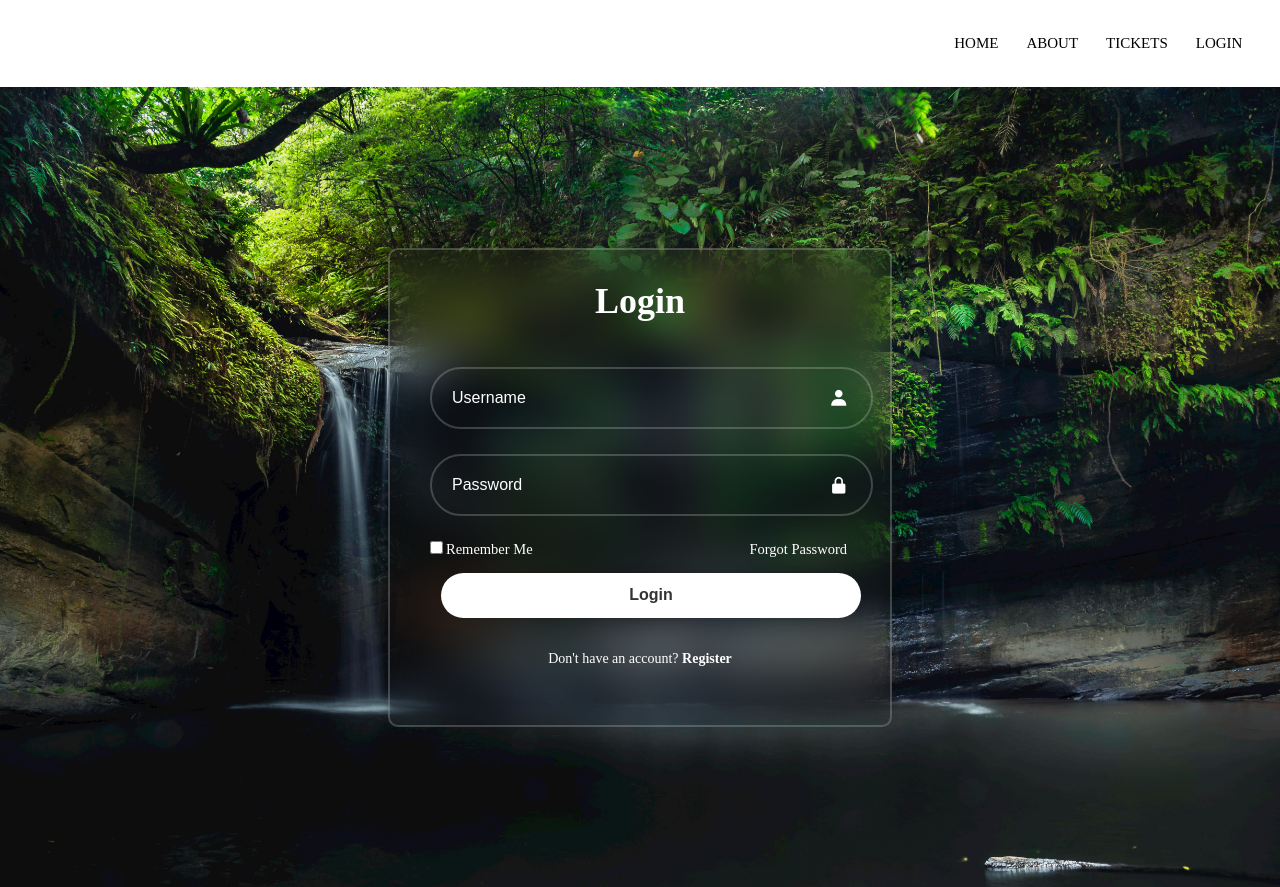
After one commit to akren20/Zoo-DB-Project, a PHP site: page /login.html in a window 1280 px wide. The commit adds this page. Run offline with PHP 8.4, Linux system fonts and the light colour scheme; some libraries are stand-ins or nearby versions.

Commit message:
Updated Web Files

```diff
--- a/Website-Files/about.html
+++ b/Website-Files/about.html
@@ -1,7 +1,8 @@
 <!DOCTYPE html>
 <html lang="en">
 <head>
-    <meta name="viewport" content="width=device-width, initial-scale=1.0">
+    <meta charset='utf-8'>
+    <meta name='viewport' content='width=device-width, initial-scale=1, shrink-to-fit=no'>
     <title>About Us</title>
     <link rel="stylesheet" href="style.css">
     <link rel="stylesheet" href="https://stackpath.boostrapcdn.com/font-awesome/4.7.0/css/font-awesome.min.css">
@@ -20,8 +21,7 @@
                 <li><a href="index.html">HOME</a></li>
                 <li><a href="about.html">ABOUT</a></li>
                 <li><a href="tickets.html">TICKETS</a></li>
-                <li><a href="membership.html">MEMBERSHIP</a></li>
-                <li><a href="contact.html">CONTACT</a></li>
+                <li><a href="login.html">LOGIN</a></li>
             </ul>
         </div>
         <!--i class="fa fa-bars" onclick="showMenu()"></i>  <--three bars-->
--- /dev/null
+++ b/Website-Files/back.css
@@ -0,0 +1,4 @@
+*{
+    margin: 0;
+    padding: 0;
+}
--- /dev/null
+++ b/Website-Files/login.html
@@ -0,0 +1,67 @@
+<!DOCTYPE html>
+<html lang="en">
+<head>
+    <meta charset='utf-8'>
+    <meta name='viewport' content='width=device-width, initial-scale=1, shrink-to-fit=no'>
+    <title>Login</title>
+    <link rel="stylesheet" href="style.css">
+    <link rel="stylesheet" href="https://stackpath.boostrapcdn.com/font-awesome/4.7.0/css/font-awesome.min.css">
+    <link rel="stylesheet" href='https://unpkg.com/boxicons@2.1.4/css/boxicons.min.css'>
+
+</head>
+
+
+<body>
+<section class="about">
+    <nav>
+        <!--<a href="index.html"><img src="C:/Users/ari_a/OneDrive/Documents/School Work/Code/Databases/Zoo_DB/Zoo-DB-Project/Website/logo.png" alt="Logo"></a>-->
+        <div class="aboutnav-links" id="navLinks">
+            <!--i class="fa fa-times" onclick="hideMenu()"></i> --X sign-->
+            <ul>
+                <li><a href="index.html">HOME</a></li>
+                <li><a href="about.html">ABOUT</a></li>
+                <li><a href="tickets.html">TICKETS</a></li>
+                <li><a href="login.html">LOGIN</a></li>
+            </ul>
+        </div>
+        <!--i class="fa fa-bars" onclick="showMenu()"></i>  <--three bars-->
+    </nav>
+<section>
+
+<section class="loginpg">
+<section class = "loginpg-body">
+    <div class="wrapper">
+        <form action="">
+            <h1>Login</h1>
+            <div class="input-box">
+                <input type="text" placeholder="Username"
+                required>
+                <i class='bx bxs-user'></i>
+            </div>
+
+            <div class="input-box">
+                <input type="password" placeholder="Password" required>
+                <i class='bx bxs-lock-alt'></i>
+            </div>
+
+            <div class="remember-forgot">
+                <label><input type = "checkbox">Remember Me</label>
+                <a href="#">Forgot Password</a>
+            </div>
+
+            <button type="submit" class="btn">Login</button>
+
+            <div class="register-link">
+                <p>Don't have an account? <a href="#" onclick="redirectToRegister()">Register</a></p>
+            </div>
+
+            <script>
+                function redirectToRegister() {
+                    window.location.href = "register.html";
+                }
+            </script>
+            </div>
+        </form>
+
+    </div>
+</section>
--- a/Website-Files/style.css
+++ b/Website-Files/style.css
@@ -272,10 +272,19 @@ h3{
     padding-top: 5px;
     padding-bottom: 5px;
     font-size: 20px;
+    color: #777;
 }
 
 .aboutpg-spacer {
     margin-bottom: 30px;
+    flex-basis: 31%;
+    background: rgb(232,244,234);
+    border-radius: 10px;
+    margin-bottom: 5%;
+    padding: 20px 12px;
+    box-sizing: border-box;
+    transition: 0.5s;
+    box-shadow: 0 0 20px 0px rgba(232,244,234, 0.2);
 }
 
 /*<!---Tickets Webpage---->*/
@@ -372,10 +381,172 @@ h3{
 }
 
 
-/*<!-- Membership Webpage-->*/
+/*<!-- Tickets Webpage-->*/
 
 
 
 
 
-/*<!-- Contact Webpage-->*/
+/*<!-- Login Webpage-->*/
+
+.loginpg {
+    margin: 0;
+    padding: 0;
+    box-sizing: border-box;
+    font-family: "Times New Roman", serif;
+}
+
+.loginpg-body {
+    display: flex;
+    justify-content: center;
+    align-items: center;
+    min-height: 100vh;
+    background: url("pushed_waterfall.jpg") no-repeat;
+    background-size: cover;
+    background-position: center;
+}
+
+.loginpg-body p {
+    color: white ;
+    margin-top: 15px;
+}
+
+.wrapper {
+    width: 420px;
+    background: transparent;
+    border: 2px solid rgba(255,255,255, .2);
+    backdrop-filter: blur(20px);
+    box-shadow: 0 0 10px rgba(0, 0, 0, 0.1);
+    color: white;
+    border-radius: 10px;
+    padding: 30px 40px;
+}
+
+.wrapper h1 {
+    font-size: 36px;
+    text-align: center;
+    font-style: serif;
+    margin-bottom: -50;
+}
+
+.wrapper .input-box {
+    position: relative;
+    width: 89%;
+    height: 25;
+    background: transparent;    /*username and password box colors*/
+    margin: 25px 0;
+}
+
+.input-box input {
+    width:  100%;
+    height: 100%;
+    background: transparent;
+    border: none;
+    outline: none;
+    border: 2px solid rgba(255,255,255, .2);
+    border-radius: 40px;
+    font-size: 16px;
+    color: white;
+    padding: 20px 45px 20px 20px;
+    font-weight: 300;
+
+}
+
+.input-box input::placeholder {
+    color: white;
+}
+
+.input-box i {
+    position: absolute;
+    right: -45px;
+    top: 50%;
+    transform: translateY(-50%);
+    font-size: 20px;
+}
+
+.wrapper .remember-forgot {
+    display: flex;
+    justify-content: space-between;
+    font-size: 14.5px;
+    margin: -15px 0 15px;
+}
+
+.remember-forgot label input {
+    accent-color: white;
+    margin-right: 3px;
+    margin-top: 15px;
+}
+
+.remember-forgot a {
+    color: white;
+    text-decoration: none;
+    margin-right: 3px;
+    margin-top: 15px;
+}
+
+.remember-forgot a:hover {
+    text-decoration: underline;
+}
+
+.wrapper .btn {
+    width: 100%;
+    height: 45px;
+    background: white;
+    border: none;
+    outline: none;
+    border-radius: 40px;
+    box-shadow: 0 0 10px rgba(0,0,0,0.1);
+    cursor: pointer;
+    font-size: 16px;
+    color: #333;
+    font-weight: 600;
+    margin-left: 11px;
+}
+
+.wrapper .register-link {
+    font-size: 14.5px;
+    text-align: center;
+    margin: 20px 0 15px;
+}
+
+.register-link p{
+    color: #fff;
+    text-decoration: none;
+    font-weight: 500;
+    font-style: serif;
+}
+
+.register-link p a {
+    color: #fff;
+    text-decoration: none;
+    font-weight: 650;
+}
+
+.register-link p a:hover {
+    text-decoration: underline;
+}
+
+
+/*register Webpage*/
+
+.registerpg {
+    margin: 0;
+    padding: 0;
+    box-sizing: border-box;
+    font-family: "Times New Roman", serif;
+}
+
+.registerpg-body {
+    display: flex;
+    justify-content: center;
+    align-items: center;
+    min-height: 100vh;
+    background: url("forest.jpg") no-repeat;
+    background-size: cover;
+    background-position: center;
+}
+
+.registerpg-body p {
+    color: white ;
+    margin-top: 15px;
+}
--- a/Website-Files/tickets.html
+++ b/Website-Files/tickets.html
@@ -1,7 +1,8 @@
 <!DOCTYPE html>
 <html lang="en">
 <head>
-    <meta name="viewport" content="width=device-width, initial-scale=1.0">
+    <meta charset='utf-8'>
+    <meta name='viewport' content='width=device-width, initial-scale=1, shrink-to-fit=no'>
     <title>Tickets</title>
     <link rel="stylesheet" href="style.css">
     <link rel="stylesheet" href="https://stackpath.boostrapcdn.com/font-awesome/4.7.0/css/font-awesome.min.css">
@@ -20,8 +21,7 @@
                 <li><a href="index.html">HOME</a></li>
                 <li><a href="about.html">ABOUT</a></li>
                 <li><a href="tickets.html">TICKETS</a></li>
-                <li><a href="membership.html">MEMBERSHIP</a></li>
-                <li><a href="contact.html">CONTACT</a></li>
+                <li><a href="login.html">LOGIN</a></li>
             </ul>
         </div>
         <!--i class="fa fa-bars" onclick="showMenu()"></i>  <--three bars-->
```
Also changed, not shown: Website-Files/contact.html (deleted, +0 -28 lines), Website-Files/index.html (+4 -4 lines), Website-Files/loginbts.html (added, +12 -0 lines), Website-Files/membership.html (deleted, +0 -28 lines), Website-Files/register.html (added, +72 -0 lines), DB_Schema.sql (indentation only), Website-Files/forest.jpg (added), Website-Files/pushed_waterfall.jpg (added), Website-Files/waterfall.jpg (added), Website-Files/waterfall3.jpg (added).
